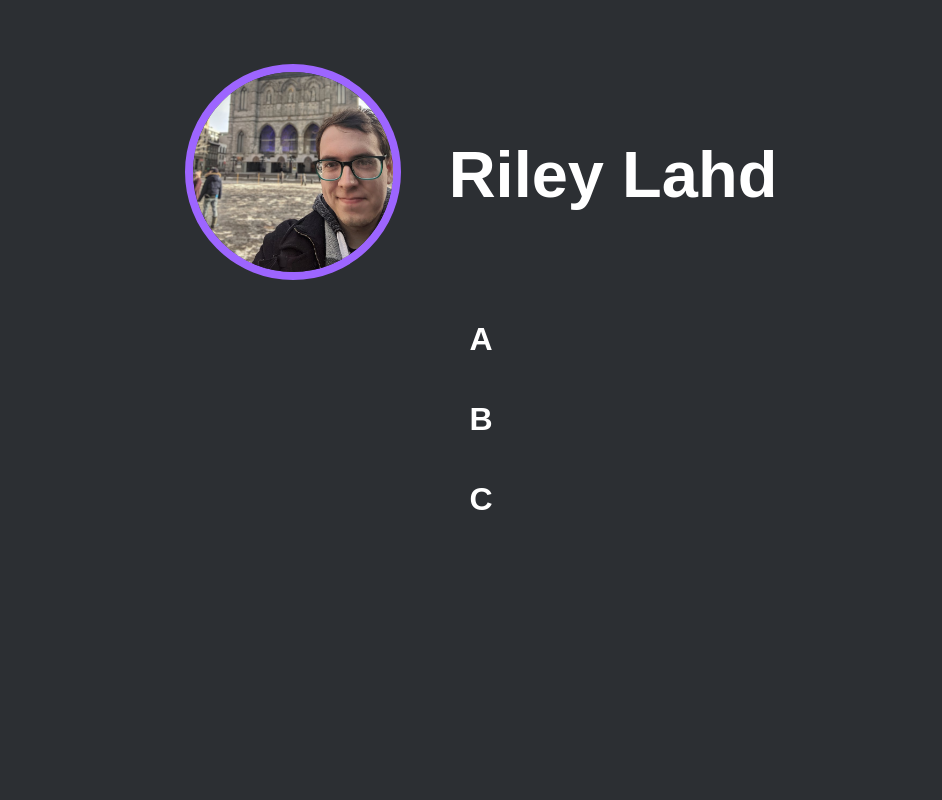
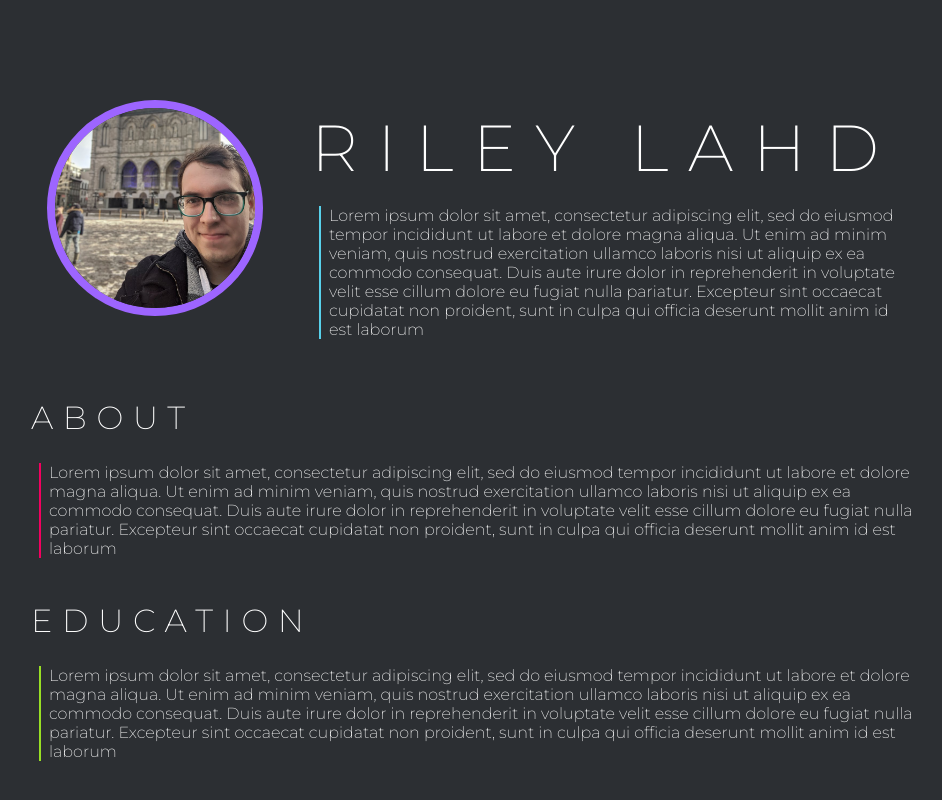
Before and after one commit to sircinnamon/rileylahddotme, a React app: page / in a window 1280 px wide. Shown: the top 800 px of the page, without its empty margins (159-1101 px from the left). Built offline with nearby package versions, Linux system fonts and the light colour scheme.

Commit message:
Layout, styling and fonts

```diff
--- a/index.html
+++ b/index.html
@@ -6,6 +6,11 @@
 		<link rel="apple-touch-icon" sizes="180x180" href="/img/apple-touch-icon.png">
 		<link rel="icon" type="image/png" sizes="32x32" href="/img/favicon-32x32.png">
 		<link rel="icon" type="image/png" sizes="16x16" href="/img/favicon-16x16.png">
+
+		<link rel="preconnect" href="https://fonts.googleapis.com">
+		<link rel="preconnect" href="https://fonts.gstatic.com" crossorigin>
+		<link href="https://fonts.googleapis.com/css2?family=Fira+Code:wght@400;700&family=Montserrat:ital,wght@0,100..900;1,100..900&family=Roboto&display=swap" rel="stylesheet">
+
 		<link rel="stylesheet" href="styles.css">
 		<noscript>
 			<h1>Sorry, this site requires JavaScript to run :(</h1>
--- a/modules/HomeView.jsx
+++ b/modules/HomeView.jsx
@@ -10,8 +10,11 @@ const HomeView = () => {
 				padding: "1em",
 				paddingTop: "3em",
 				justifyContent: "center",
-				alignItems: "center"
+				alignItems: "center",
+				maxWidth: "900px",
+				margin: "auto"
 			}}
+			className="montserrat-font"
 		>
 			<div
 				style={{
@@ -27,12 +30,30 @@ const HomeView = () => {
 					<img id="profile_pic" src={profile}/>
 				</div>
 				<div>
-					<h1 id="main_title">Riley Lahd</h1>
+					<h1 id="main_title">RILEY LAHD</h1>
+					<p className="blurb" style={{borderColor: "#58d1eb"}}>Lorem ipsum dolor sit amet, consectetur adipiscing elit, sed do eiusmod tempor incididunt ut labore et dolore magna aliqua. Ut enim ad minim veniam, quis nostrud exercitation ullamco laboris nisi ut aliquip ex ea commodo consequat. Duis aute irure dolor in reprehenderit in voluptate velit esse cillum dolore eu fugiat nulla pariatur. Excepteur sint occaecat cupidatat non proident, sunt in culpa qui officia deserunt mollit anim id est laborum</p>
 				</div>
 			</div>
-			<h1>A</h1>
-			<h1>B</h1>
-			<h1>C</h1>
+			<div>
+				<h2 className="section-header">ABOUT</h2>
+				<p className="blurb" style={{borderColor: "#f4005f"}}>Lorem ipsum dolor sit amet, consectetur adipiscing elit, sed do eiusmod tempor incididunt ut labore et dolore magna aliqua. Ut enim ad minim veniam, quis nostrud exercitation ullamco laboris nisi ut aliquip ex ea commodo consequat. Duis aute irure dolor in reprehenderit in voluptate velit esse cillum dolore eu fugiat nulla pariatur. Excepteur sint occaecat cupidatat non proident, sunt in culpa qui officia deserunt mollit anim id est laborum</p>
+
+			</div>
+			<div>
+				<h2 className="section-header">EDUCATION</h2>
+				<p className="blurb" style={{borderColor: "#98e024"}}>Lorem ipsum dolor sit amet, consectetur adipiscing elit, sed do eiusmod tempor incididunt ut labore et dolore magna aliqua. Ut enim ad minim veniam, quis nostrud exercitation ullamco laboris nisi ut aliquip ex ea commodo consequat. Duis aute irure dolor in reprehenderit in voluptate velit esse cillum dolore eu fugiat nulla pariatur. Excepteur sint occaecat cupidatat non proident, sunt in culpa qui officia deserunt mollit anim id est laborum</p>
+
+			</div>
+			<div>
+				<h2 className="section-header">EXPERIENCE</h2>
+				<p className="blurb" style={{borderColor: "#fd971f"}}>Lorem ipsum dolor sit amet, consectetur adipiscing elit, sed do eiusmod tempor incididunt ut labore et dolore magna aliqua. Ut enim ad minim veniam, quis nostrud exercitation ullamco laboris nisi ut aliquip ex ea commodo consequat. Duis aute irure dolor in reprehenderit in voluptate velit esse cillum dolore eu fugiat nulla pariatur. Excepteur sint occaecat cupidatat non proident, sunt in culpa qui officia deserunt mollit anim id est laborum</p>
+
+			</div>
+			<div>
+				<h2 className="section-header">PORTFOLIO</h2>
+				<p className="blurb" style={{borderColor: "#f4005f"}}>Lorem ipsum dolor sit amet, consectetur adipiscing elit, sed do eiusmod tempor incididunt ut labore et dolore magna aliqua. Ut enim ad minim veniam, quis nostrud exercitation ullamco laboris nisi ut aliquip ex ea commodo consequat. Duis aute irure dolor in reprehenderit in voluptate velit esse cillum dolore eu fugiat nulla pariatur. Excepteur sint occaecat cupidatat non proident, sunt in culpa qui officia deserunt mollit anim id est laborum</p>
+
+			</div>
 		</div>
 	)
 }
--- a/public/styles.css
+++ b/public/styles.css
@@ -8,10 +8,11 @@
 /*"white": "#c4c5b5",*/
 
 body {
-	background: #2a2a2c;
+	background: #1a1a1a;
 	color: #FFFFFF;
-	font-family: Roboto;
+	font-family: "Montserrat", sans-serif;
 	box-sizing: border-box;
+	font-weight: 200;
 }
 
 #profile_pic {
@@ -26,4 +27,26 @@ body {
 #main_title {
 	font-size: 65px;
 	user-select: none;
+	font-weight: 200;
+	margin-bottom: 0.3em;
+	letter-spacing: 0.3em;
 }
+
+.montserrat-font {
+	font-family: "Montserrat", sans-serif;
+	font-optical-sizing: auto;
+	font-weight: light;
+	font-style: normal;
+}
+
+.blurb {
+	margin-left: 0.5em;
+	padding-left: 0.5em;
+	border-left: 2px solid white;
+}
+
+.section-header {
+	font-weight: 200;
+	letter-spacing: 0.3em;
+	font-size: 32px;
+}
```
